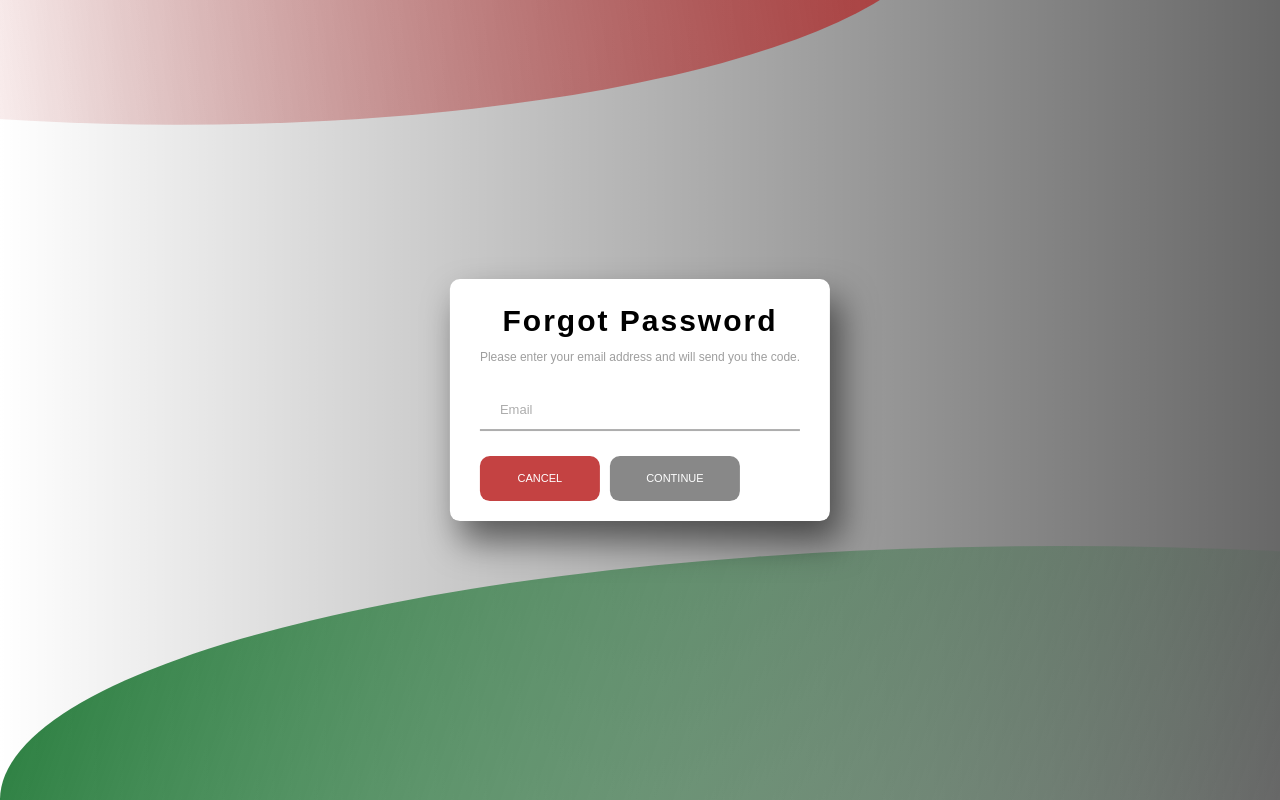
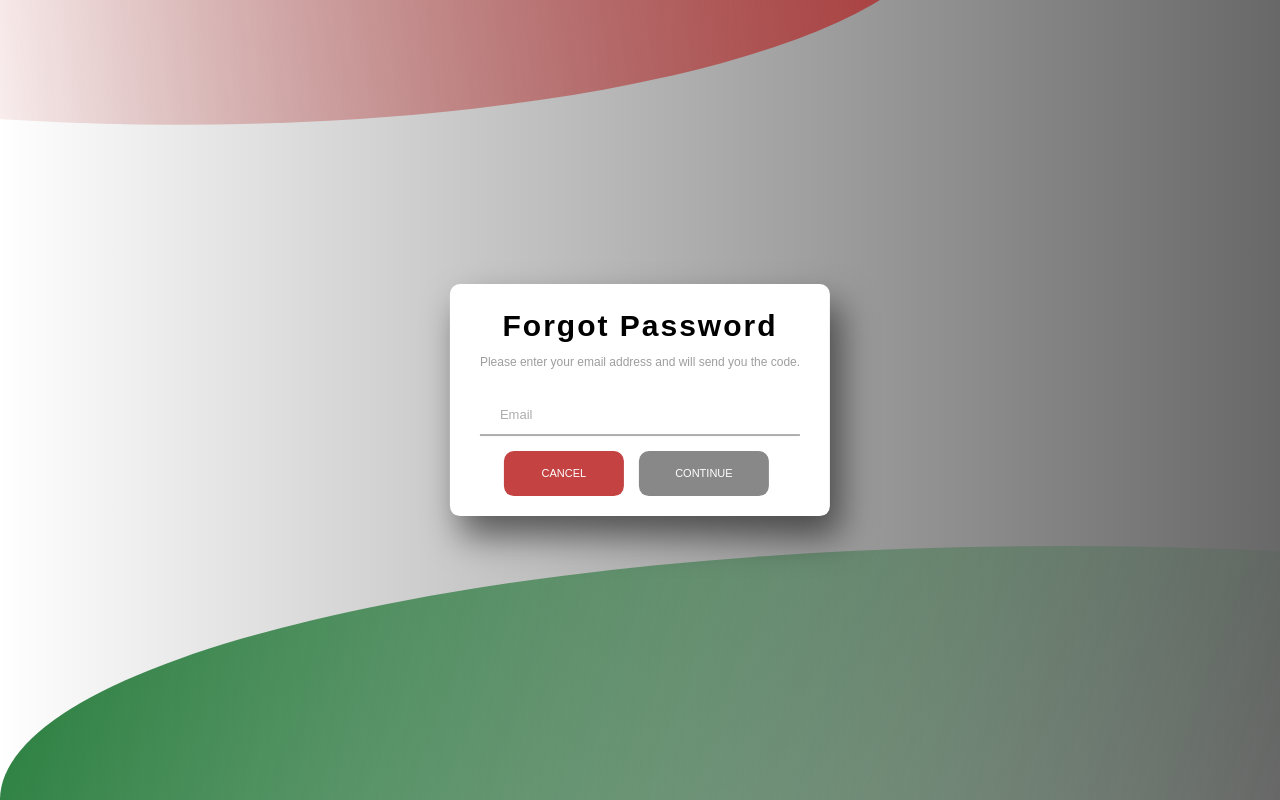
Before and after one commit to hercu023/Tag-s-Water-Purified-Drinking-Water, a PHP site: page /forgot.php in a window 1280 px wide. Run offline with PHP 8.4, Linux system fonts and the light colour scheme; some web fonts are replaced.

Commit message:
reponsive forms

```diff
--- a/forgot.php
+++ b/forgot.php
@@ -133,16 +133,16 @@
                 background-attachment: fixed;
             }
             form .loginbtn{
-                text-align: right;
+                position: relative;
+                padding-left: 3vh;
                 display: flex;
             }
             form .loginbtn #cancel{
                 width: 120px;
                 background: #c44242;
                 font-family: 'COCOGOOSE', sans-serif;
-                padding: 10px;
-                margin-top: 25px;
-                margin-right: 10px;
+                margin-top: 15px;
+                margin-right: 15px;
                 margin-bottom: 20px;
                 text-align: center;
                 height: 45px;
@@ -156,9 +156,7 @@
             form .loginbtn input{
                 /* display: block; */
                 font-family: 'COCOGOOSE', sans-serif;
-                padding: 10px;
-                margin-top: 25px;
-                margin-right: 10px;
+                margin-top: 15px;
                 margin-bottom: 20px;
                 text-align: center;
                 width: 130px;
```
